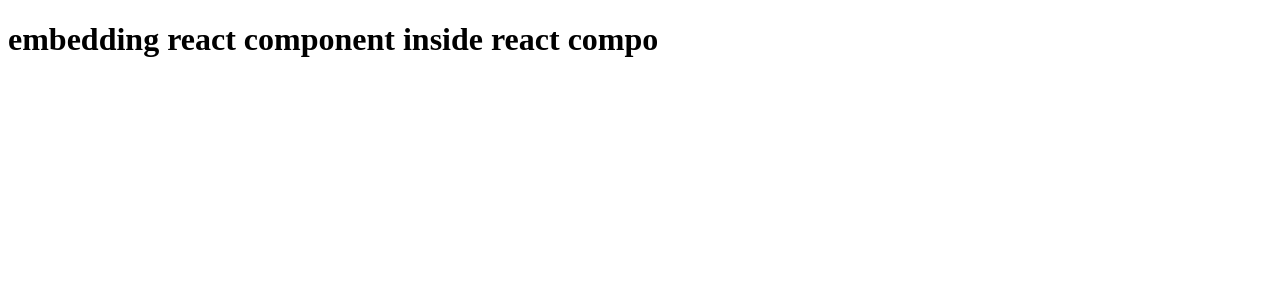
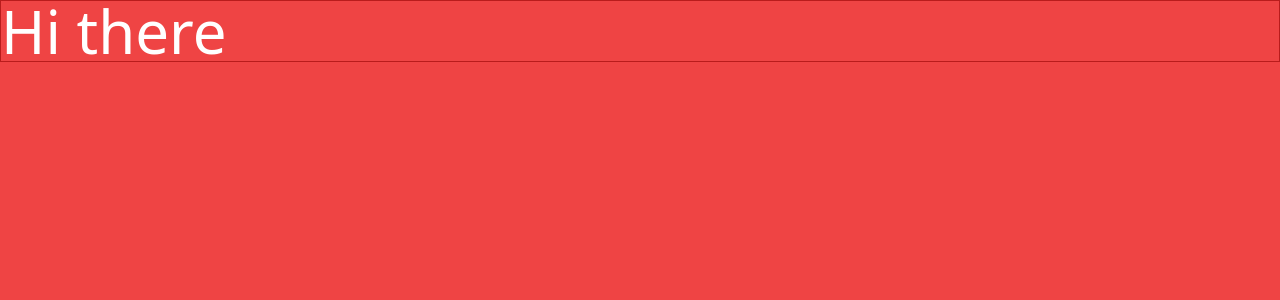
Before and after one commit to urstrulypriyank/FoodForever, a React (Vite) app: page / in a window 1280 px wide. Shown: the top 300 px of the page. Built offline with nearby package versions, Linux system fonts and the light colour scheme.

Commit message:
basic folder setup

```diff
--- a/App.js
+++ /dev/null
@@ -1,13 +0,0 @@
-import React from "react";
-import ReactDOM from "react-dom/client";
-
-function AppLayout() {
-  return (
-    <>
-      <></>
-      <h1>embedding react component inside react compo</h1>
-    </>
-  );
-}
-const root = ReactDOM.createRoot(document.getElementById("root"));
-root.render(<AppLayout />);
--- /dev/null
+++ b/App.jsx
@@ -0,0 +1,99 @@
+import React from "react";
+import ReactDOM from "react-dom/client";
+// const NavBar = () => {
+//   return (
+//     <div className="nav-bar">
+//       <nav class="bg-white border-gray-200 dark:bg-gray-900">
+//         <div class="max-w-screen-xl flex flex-wrap items-center justify-between mx-auto p-4">
+//           <a href="https://flowbite.com/" class="flex items-center">
+//             <img
+//               src="https://flowbite.com/docs/images/logo.svg"
+//               class="h-8 mr-3"
+//               alt="Flowbite Logo"
+//             />
+//             <span class="self-center text-2xl font-semibold whitespace-nowrap dark:text-white">
+//               Flowbite
+//             </span>
+//           </a>
+//           <button
+//             data-collapse-toggle="navbar-default"
+//             type="button"
+//             class="inline-flex items-center p-2 ml-3 text-sm text-gray-500 rounded-lg md:hidden hover:bg-gray-100 focus:outline-none focus:ring-2 focus:ring-gray-200 dark:text-gray-400 dark:hover:bg-gray-700 dark:focus:ring-gray-600"
+//             aria-controls="navbar-default"
+//             aria-expanded="false"
+//           >
+//             <span class="sr-only">Open main menu</span>
+//             <svg
+//               class="w-6 h-6"
+//               aria-hidden="true"
+//               fill="currentColor"
+//               viewBox="0 0 20 20"
+//               xmlns="http://www.w3.org/2000/svg"
+//             >
+//               <path
+//                 fill-rule="evenodd"
+//                 d="M3 5a1 1 0 011-1h12a1 1 0 110 2H4a1 1 0 01-1-1zM3 10a1 1 0 011-1h12a1 1 0 110 2H4a1 1 0 01-1-1zM3 15a1 1 0 011-1h12a1 1 0 110 2H4a1 1 0 01-1-1z"
+//                 clip-rule="evenodd"
+//               ></path>
+//             </svg>
+//           </button>
+//           <div class="hidden w-full md:block md:w-auto" id="navbar-default">
+//             <ul class="font-medium flex flex-col p-4 md:p-0 mt-4 border border-gray-100 rounded-lg bg-gray-50 md:flex-row md:space-x-8 md:mt-0 md:border-0 md:bg-white dark:bg-gray-800 md:dark:bg-gray-900 dark:border-gray-700">
+//               <li>
+//                 <a
+//                   href="#"
+//                   class="block py-2 pl-3 pr-4 text-white bg-blue-700 rounded md:bg-transparent md:text-blue-700 md:p-0 dark:text-white md:dark:text-blue-500"
+//                   aria-current="page"
+//                 >
+//                   Home
+//                 </a>
+//               </li>
+//               <li>
+//                 <a
+//                   href="#"
+//                   class="block py-2 pl-3 pr-4 text-gray-900 rounded hover:bg-gray-100 md:hover:bg-transparent md:border-0 md:hover:text-blue-700 md:p-0 dark:text-white md:dark:hover:text-blue-500 dark:hover:bg-gray-700 dark:hover:text-white md:dark:hover:bg-transparent"
+//                 >
+//                   About
+//                 </a>
+//               </li>
+//               <li>
+//                 <a
+//                   href="#"
+//                   class="block py-2 pl-3 pr-4 text-gray-900 rounded hover:bg-gray-100 md:hover:bg-transparent md:border-0 md:hover:text-blue-700 md:p-0 dark:text-white md:dark:hover:text-blue-500 dark:hover:bg-gray-700 dark:hover:text-white md:dark:hover:bg-transparent"
+//                 >
+//                   Services
+//                 </a>
+//               </li>
+//               <li>
+//                 <a
+//                   href="#"
+//                   class="block py-2 pl-3 pr-4 text-gray-900 rounded hover:bg-gray-100 md:hover:bg-transparent md:border-0 md:hover:text-blue-700 md:p-0 dark:text-white md:dark:hover:text-blue-500 dark:hover:bg-gray-700 dark:hover:text-white md:dark:hover:bg-transparent"
+//                 >
+//                   Pricing
+//                 </a>
+//               </li>
+//               <li>
+//                 <a
+//                   href="#"
+//                   class="block py-2 pl-3 pr-4 text-gray-900 rounded hover:bg-gray-100 md:hover:bg-transparent md:border-0 md:hover:text-blue-700 md:p-0 dark:text-white md:dark:hover:text-blue-500 dark:hover:bg-gray-700 dark:hover:text-white md:dark:hover:bg-transparent"
+//                 >
+//                   Contact
+//                 </a>
+//               </li>
+//             </ul>
+//           </div>
+//         </div>
+//       </nav>
+//     </div>
+//   );
+// };
+
+function AppLayout() {
+  return (
+    <div className="">
+      <p class="text-white border border-red-700 text-6xl">Hi there</p>
+    </div>
+  );
+}
+const root = ReactDOM.createRoot(document.getElementById("root"));
+root.render(<AppLayout />);
--- /dev/null
+++ b/src/index.css
@@ -0,0 +1,3 @@
+@tailwind base;
+@tailwind components;
+@tailwind utilities;
--- a/index.html
+++ b/src/index.html
@@ -4,10 +4,12 @@
     <meta charset="UTF-8" />
     <meta http-equiv="X-UA-Compatible" content="IE=edge" />
     <meta name="viewport" content="width=device-width, initial-scale=1.0" />
+    <link href="./index.css" rel="stylesheet" />
+
     <title>Document</title>
   </head>
-  <body>
+  <body class="bg-red-500">
     <div id="root"></div>
   </body>
-  <script type="module" src="./App.js"></script>
+  <script type="module" src="../App.jsx"></script>
 </html>
--- /dev/null
+++ b/tailwind.config.js
@@ -0,0 +1,8 @@
+/** @type {import('tailwindcss').Config} */
+module.exports = {
+  content: ["./src/**/*.{html,js,ts,jsx,tsx}","./App.jsx"],
+  theme: {
+    extend: {},
+  },
+  plugins: [],
+};
```
Also changed, not shown: package.json (+17 -9 lines), .postcssrc (added), 2 other files (tests, documents, lock files or other folders).
